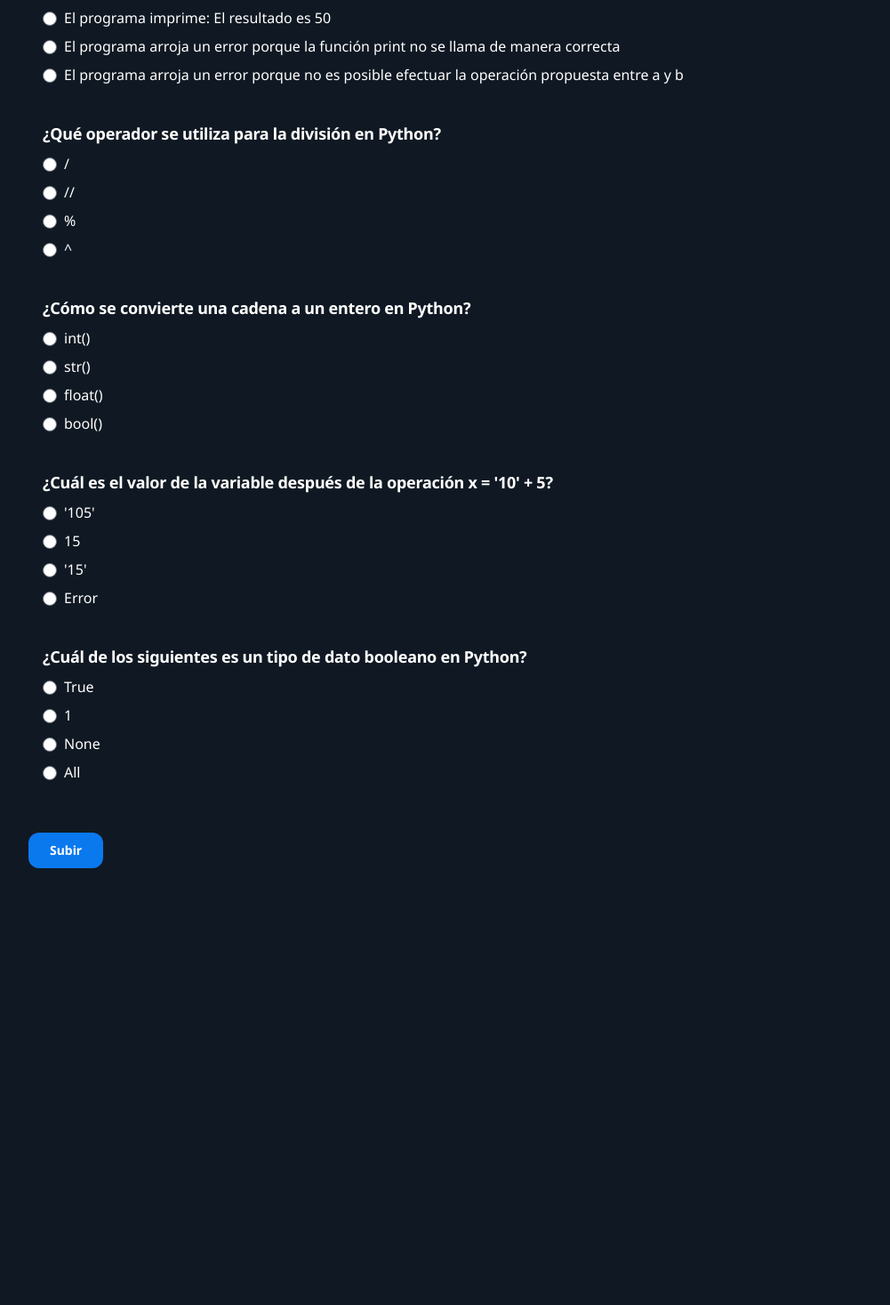
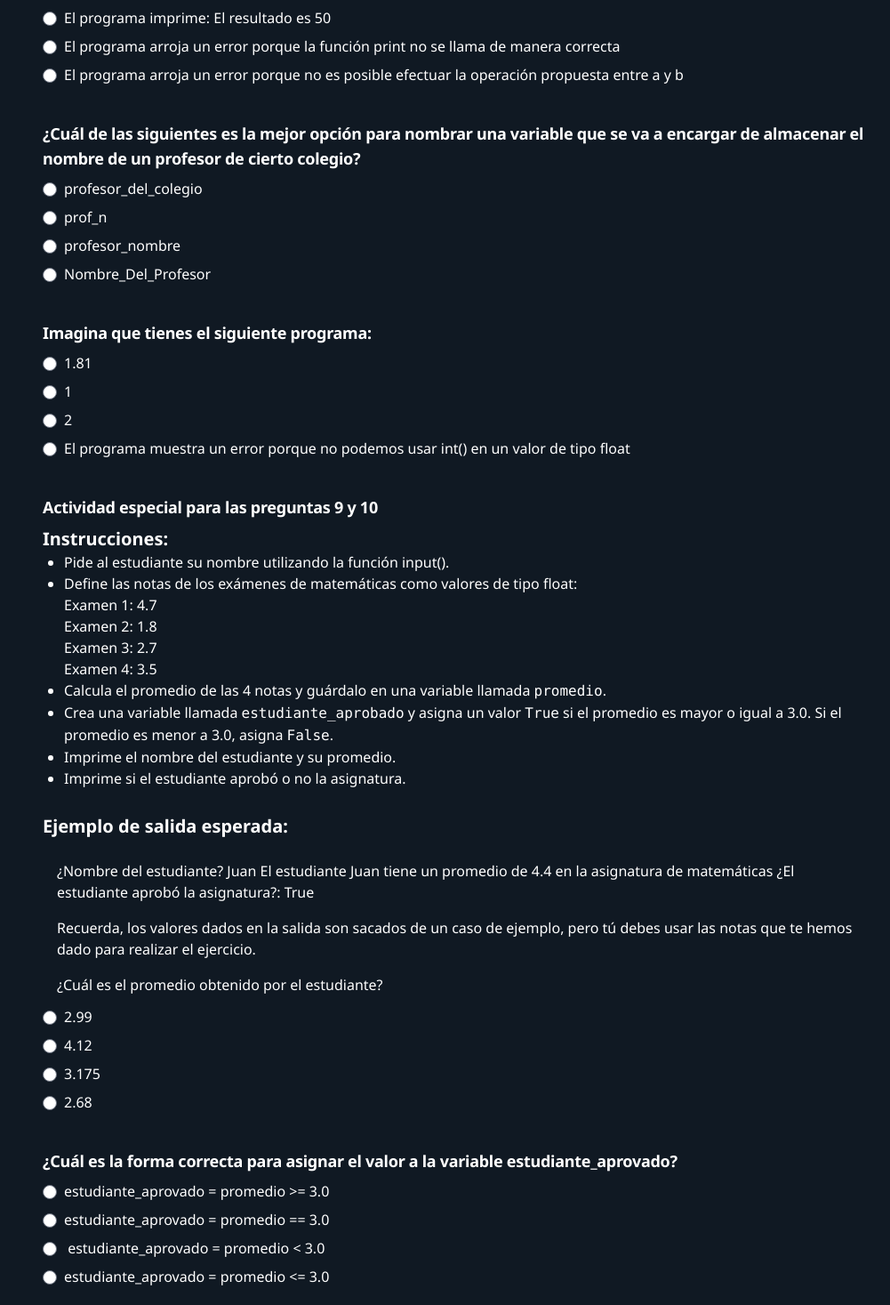
Before and after one commit to RavenCode-Eng2/ravencode-frontend, a React (Vite) app: page /Assesment1 in a window 1280 px wide. Shown: the part 1523-2990 px from the top of the page at 89% size, without its empty margins (128-1129 px from the left). Before the commit the page ends 2519 px from the top, so only its background shows below. Built offline with nearby package versions, Linux system fonts and the light colour scheme.

Commit message:
lesson5 updated questions

```diff
--- a/src/pages/Module1/Asessment1.tsx
+++ b/src/pages/Module1/Asessment1.tsx
@@ -75,25 +75,93 @@
       "El programa arroja un error porque no es posible efectuar la operación propuesta entre a y b",
   },
   {
-    question: "¿Qué operador se utiliza para la división en Python?",
-    options: ["/", "//", "%", "^"],
-    answer: "/",
+    question:
+      "¿Cuál de las siguientes es la mejor opción para nombrar una variable que se va a encargar de almacenar el nombre de un profesor de cierto colegio?",
+    options: [
+      "profesor_del_colegio ",
+      "prof_n",
+      "profesor_nombre",
+      "Nombre_Del_Profesor",
+    ],
+    answer: "profesor_nombre",
   },
   {
-    question: "¿Cómo se convierte una cadena a un entero en Python?",
-    options: ["int()", "str()", "float()", "bool()"],
-    answer: "int()",
+    question: "Imagina que tienes el siguiente programa:",
+    options: [
+      "1.81",
+      "1",
+      "2",
+      "El programa muestra un error porque no podemos usar int() en un valor de tipo float",
+    ],
+    answer:
+      "El programa muestra un error porque no podemos usar int() en un valor de tipo float",
   },
+
+  {
+    question: "Actividad especial para las preguntas 9 y 10",
+    description: (
+      <>
+        <h2 className="text-white text-xl font-bold">Instrucciones:</h2>
+        <ul className="text-white list-disc pl-6">
+          <li>Pide al estudiante su nombre utilizando la función input().</li>
+          <li>
+            Define las notas de los exámenes de matemáticas como valores de tipo
+            float:
+          </li>
+          <ul className="text-white list-inside">
+            <li>Examen 1: 4.7</li>
+            <li>Examen 2: 1.8</li>
+            <li>Examen 3: 2.7</li>
+            <li>Examen 4: 3.5</li>
+          </ul>
+          <li>
+            Calcula el promedio de las 4 notas y guárdalo en una variable
+            llamada <code>promedio</code>.
+          </li>
+          <li>
+            Crea una variable llamada <code>estudiante_aprobado</code> y asigna
+            un valor <code>True</code> si el promedio es mayor o igual a 3.0. Si
+            el promedio es menor a 3.0, asigna <code>False</code>.
+          </li>
+          <li>Imprime el nombre del estudiante y su promedio.</li>
+          <li>Imprime si el estudiante aprobó o no la asignatura.</li>
+        </ul>
+        <h2 className="text-white text-xl font-bold">
+          <br />
+          Ejemplo de salida esperada:
+        </h2>
+        <p className="text-white text-base font-normal leading-normal pb-3 pt-1 px-4">
+          <div className="console-container">
+            ¿Nombre del estudiante? Juan El estudiante Juan tiene un promedio de
+            4.4 en la asignatura de matemáticas ¿El estudiante aprobó la
+            asignatura?: True
+          </div>
+        </p>
+        <p className="text-white text-base font-normal leading-normal pb-3 pt-1 px-4">
+          Recuerda, los valores dados en la salida son sacados de un caso de
+          ejemplo, pero tú debes usar las notas que te hemos dado para realizar
+          el ejercicio.
+        </p>
+
+        <p className="text-white text-base font-normal leading-normal pb-3 pt-1 px-4">
+          ¿Cuál es el promedio obtenido por el estudiante?
+        </p>
+      </>
+    ),
+    options: ["2.99", "4.12", "3.175", "2.68"],
+    answer: "3.175",
+  },
+
   {
     question:
-      "¿Cuál es el valor de la variable después de la operación x = '10' + 5?",
-    options: ["'105'", "15", "'15'", "Error"],
-    answer: "Error",
-  },
-  {
-    question: "¿Cuál de los siguientes es un tipo de dato booleano en Python?",
-    options: ["True", "1", "None", "All"],
-    answer: "True",
+      "¿Cuál es la forma correcta para asignar el valor a la variable estudiante_aprovado?",
+    options: [
+      "estudiante_aprovado = promedio >= 3.0",
+      "estudiante_aprovado = promedio == 3.0",
+      " estudiante_aprovado = promedio < 3.0",
+      "estudiante_aprovado = promedio  <= 3.0",
+    ],
+    answer: "estudiante_aprovado = promedio >= 3.0",
   },
 ];
 
```
